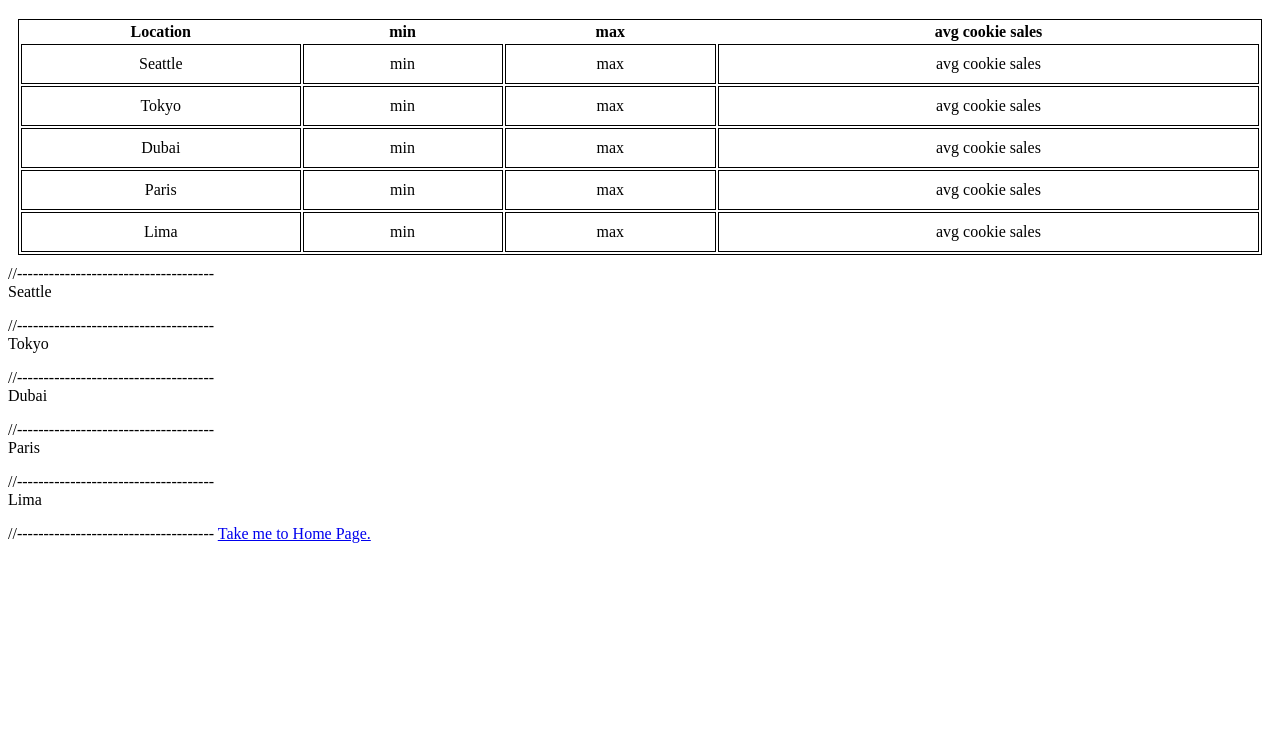
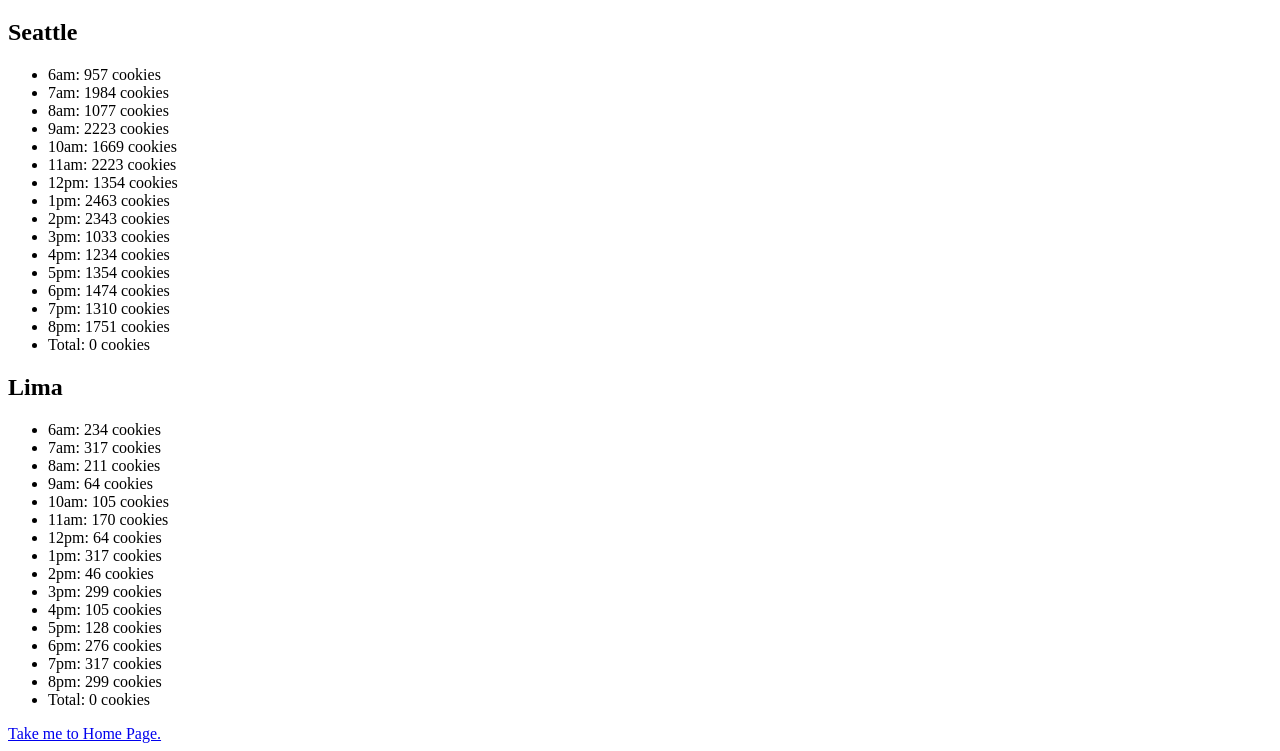
Before and after one commit to tomgtaylor/cookie-stand, a plain HTML site: page sales.html in a window 1280 px wide. Shown: the part 61-812 px from the top of the page. Drawn offline with Linux system fonts and the light colour scheme.

Commit message:
added results in JS to show in page

```diff
--- a/app.js
+++ b/app.js
@@ -2,6 +2,7 @@
 
 let hours = ['6am', '7am', '8am', '9am', '10am', '11am', '12pm', '1pm', '2pm', '3pm', '4pm', '5pm', '6pm', '7pm', '8pm'];
 
+let resultsDiv = document.getElementById('results');
 
 //-------------------Object 1----------------------------------
 
@@ -166,26 +167,43 @@ let lima = {
         this.hrSales.push(Math.ceil(this.hourlyCust[i] * this.avgSales));  //calc the  sales per hour and pushing it into the empty array in hrSales: []
         //console.log(this.hourlyCust[i]);
       }
-      function list(shop) {
-        let ul = document.getElementById(shopName);
+  },
+};
+
+
+//-------------------------------------------------------------
+function renderCityData(city) {
+  let div = document.createElement('div');
+  let h2 = document.createElement('h2');
+  h2.textContent = city.shopName;
+  div.appendChild(h2);
+  let ul = document.createElement('ul');
   for (let i = 0; i < hours.length; i++) {
     let li = document.createElement('li');
-          li.appendChild(document.createTextNode(Hours[i] + ': ' + Math.floor(shop.hourlySales[i] * city.avgSales) + ' cookies'));
+    li.textContent = hours[i] + ': ' + Math.floor(city.hrSales[i] * city.avgSales) + ' cookies';
+    // li.appendChild(document.createTextNode(Hours[i] + ': ' + Math.floor(city.hrSales[i] * city.avgSales) + ' cookies'));
     ul.appendChild(li);
   }
   let li = document.createElement('li');
-        li.appendChild(document.createTextNode('Total: ' + shopName.totalSales + ' cookies'));
+  li.textContent = 'Total: ' + city.totalSales + ' cookies';
+
+  // li.appendChild(document.createTextNode('Total: ' + shopName.totalSales + ' cookies'));
   ul.appendChild(li);
-      }
-      return list(lima);
-    },
+  div.appendChild(ul); //
+  resultsDiv.appendChild(div);
 };
+
+seattle.generateCookieSales();
+lima.generateCookieSales();
+console.log(seattle);
+renderCityData(seattle);
+renderCityData(lima);
 
 // function list(shop) {
   //   let ul = document.getElementById(shop.shopName);
   //   for (let i = 0; i < hours.length; i++) {
     //     let li = document.createElement('li');
-//     li.appendChild(document.createTextNode(dayHours[i] + ': ' + Math.floor(shop.hourlySales[i] * city.avgSales) + ' cookies'));
+//     li.appendChild(document.createTextNode(dayHours[i] + ': ' + Math.floor(shop.hrSales[i] * city.avgSales) + ' cookies'));
 //     ul.appendChild(li);
 //   }
 //   let li = document.createElement('li');
--- a/sales.html
+++ b/sales.html
@@ -10,7 +10,7 @@
 
     <h1>SALES PAGE</h1>
 
-<style>
+<!-- <style>
     table {
         width: calc(100% - 20px);
         border: thin black solid;
@@ -65,30 +65,35 @@
     <td>avg cookie sales</td>
 </tr>
 
-</table>
+</table> -->
 
 
-//-------------------------------------
-    <section>Seattle</section>
+<div id="results">
+
+</div>
+
+
+<!-- //-------------------------------------
+    <div>Seattle</div>
     <ul id="seattle"></ul>
 
 //-------------------------------------
-    <section>Tokyo</section>
+    <div>Tokyo</div>
     <ul id="tokyo"></ul>
 
 //-------------------------------------
-    <section>Dubai</section>
+    <div>Dubai</div>
     <ul id="dubai"></ul>
 
     //-------------------------------------
-    <section>Paris</section>
+    <div>Paris</div>
     <ul id="paris"></ul>
 
     //-------------------------------------
-    <section>Lima</section>
+    <div>Lima</div>
     <ul id="lima"></ul>
 
-    //-------------------------------------
+    //-------------------------------------   -->
 
     <a href="/index.html">Take me to Home Page.</a>
 
```
Lines whose indentation alone changed are shown as unchanged.
